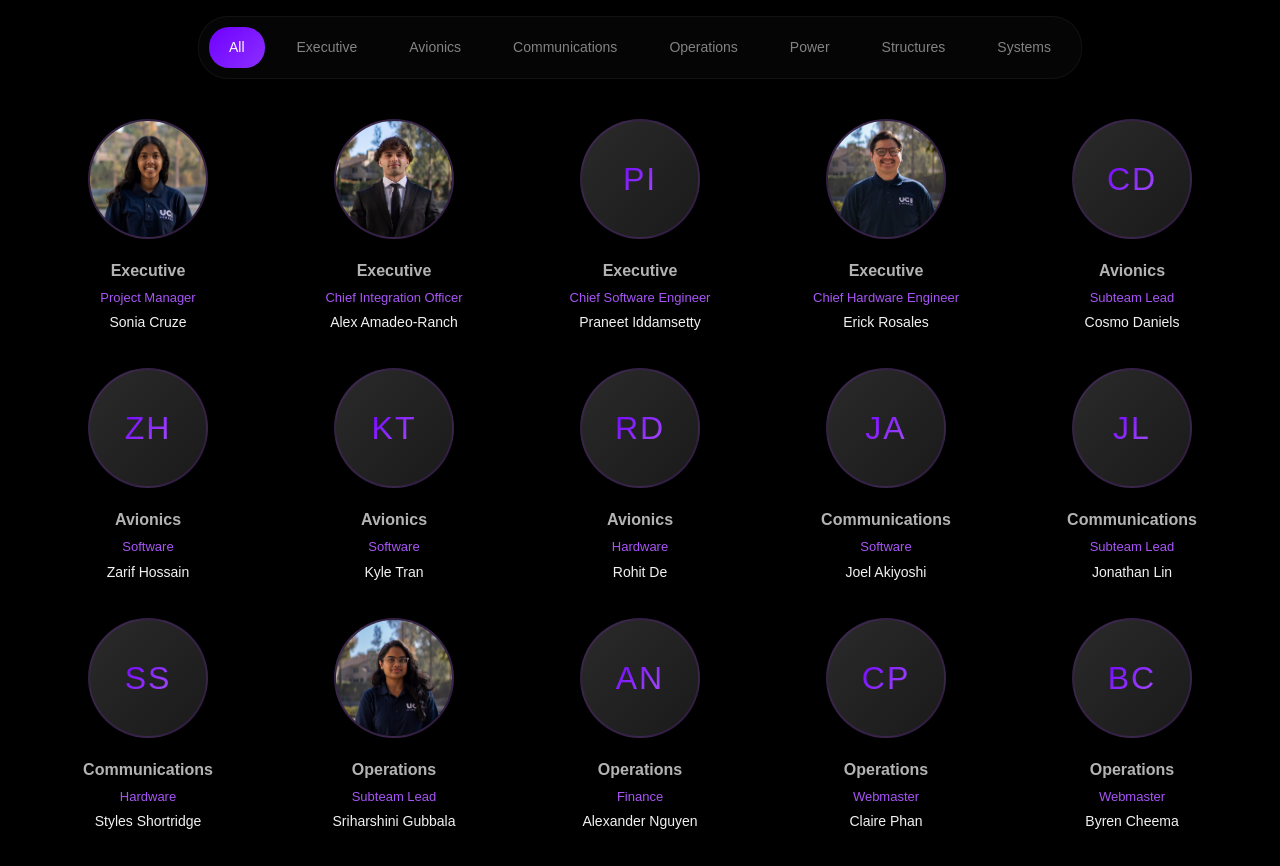
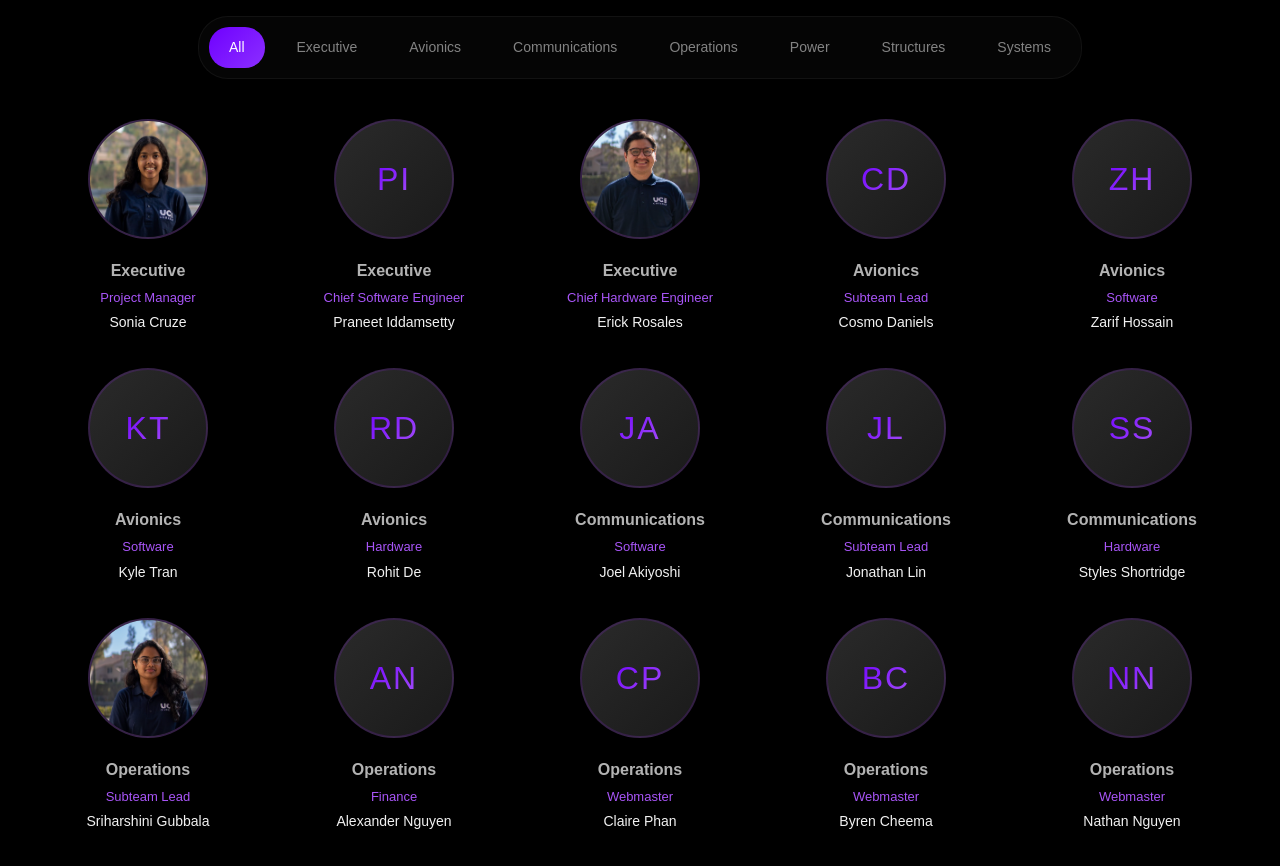
Before and after one commit to UCI-CubeSat/uci-cubesat.github.io, a React (Vite) app: page /aboutus/meet-the-team in a window 1280 px wide. Shown: the part 920-1786 px from the top of the page. Built offline with nearby package versions, Linux system fonts and the light colour scheme; a web font is replaced by a local one.

Commit message:
feat(ui): update ui

```diff
--- a/src/pages/aboutus/meet-the-team/MeetTheTeam.tsx
+++ b/src/pages/aboutus/meet-the-team/MeetTheTeam.tsx
@@ -10,12 +10,6 @@ const MeetTheTeam = () => {
       role: "Executive",
       position: "Project Manager",
       image: "/Headshots/Sonia.png",
-    },
-    {
-      name: "Alex Amadeo-Ranch",
-      role: "Executive",
-      position: "Chief Integration Officer",
-      image: "/Headshots/Alex_R.png",
     },
     {
       name: "Praneet Iddamsetty",
```
Also changed, not shown: public/Headshots/Alex_R.png (deleted), src/hooks/useCountUp.ts (line endings or trailing spaces), src/hooks/useScrollAnimation.ts (line endings or trailing spaces).
